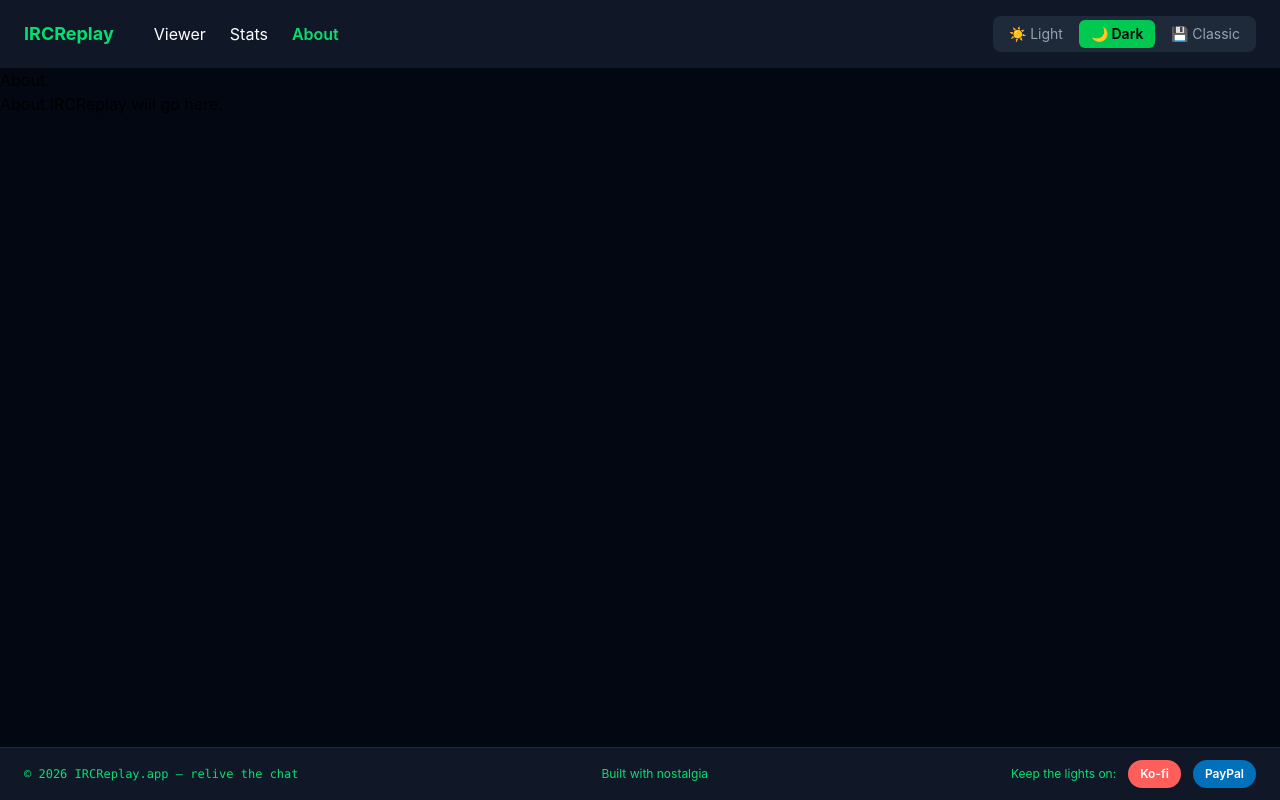
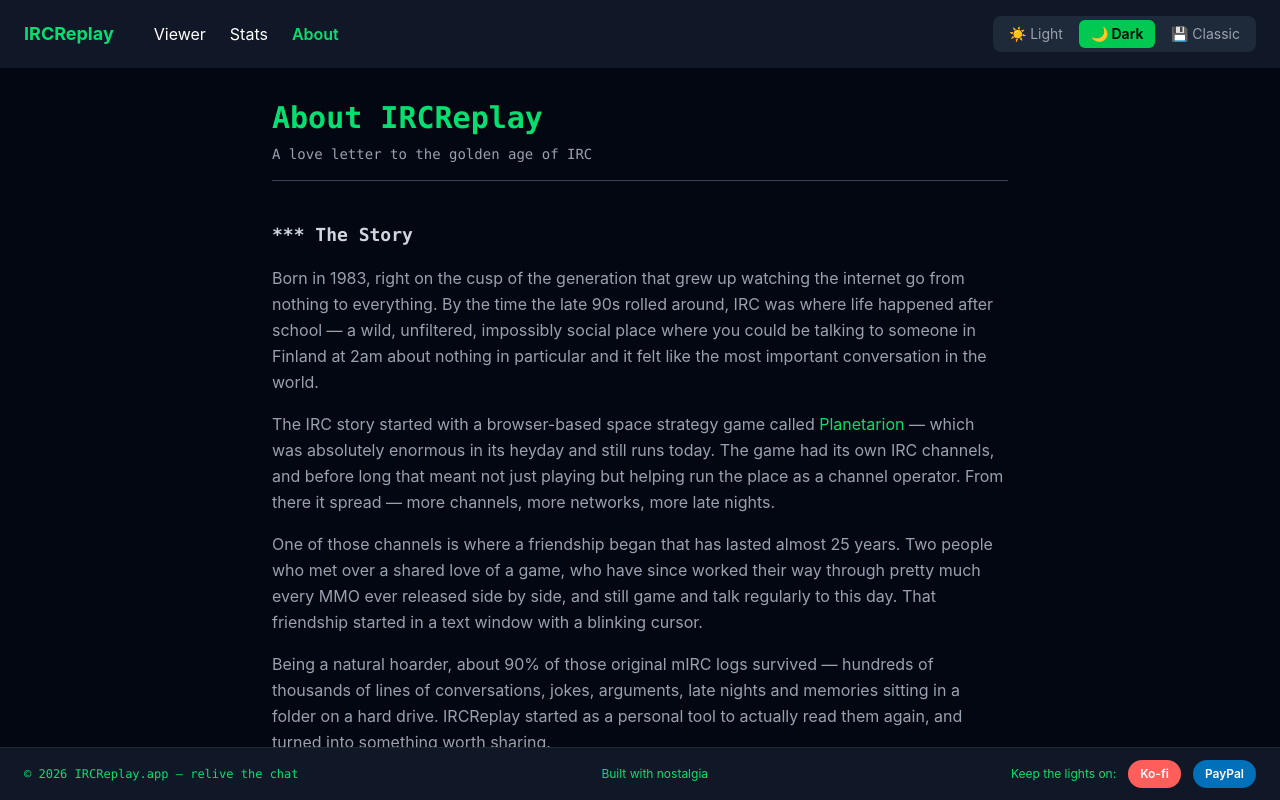
Before and after one commit to LFFPicard/ircreplay, a React (Vite) app: page /about in a window 1280 px wide. Built offline with nearby package versions, Linux system fonts and the light colour scheme.

Commit message:
About page, themes polished, drop zone fixes

```diff
--- a/src/pages/About.jsx
+++ b/src/pages/About.jsx
@@ -1,8 +1,137 @@
 function About() {
+  const features = [
+    { title: 'Upload your .log files',     desc: 'Single files or entire multi-year collections at once' },
+    { title: 'Read them like you remember',desc: 'Instant view or real-time replay with authentic mIRC styling' },
+    { title: 'Generate stats',             desc: 'Top chatters, activity charts, word frequency, URLs and more' },
+    { title: 'Export and share',           desc: 'Self-contained HTML stats pages you can send to old channel mates' },
+    { title: 'Three themes',               desc: 'Dark, Light, or the full Classic mIRC chrome experience' },
+  ]
+
   return (
-    <div>
-      <h1>About</h1>
-      <p>About IRCReplay will go here.</p>
+    <div className="h-full overflow-y-auto">
+      <div className="max-w-3xl mx-auto px-4 py-8 space-y-10">
+
+        <div className="space-y-2">
+          <h1 className="text-3xl font-bold text-green-400 font-mono">About IRCReplay</h1>
+          <p className="text-gray-400 font-mono text-sm">A love letter to the golden age of IRC</p>
+          <div className="h-px bg-gray-700 mt-4" />
+        </div>
+
+        <section className="space-y-4">
+          <h2 className="text-gray-300 font-semibold text-lg font-mono">*** The Story</h2>
+          <p className="text-gray-400 leading-relaxed">
+            Born in 1983, right on the cusp of the generation that grew up watching the internet
+            go from nothing to everything. By the time the late 90s rolled around, IRC was where
+            life happened after school &mdash; a wild, unfiltered, impossibly social place where
+            you could be talking to someone in Finland at 2am about nothing in particular and it
+            felt like the most important conversation in the world.
+          </p>
+          <p className="text-gray-400 leading-relaxed">
+            The IRC story started with a browser-based space strategy game called{' '}
+            <a href="https://www.planetarion.com" target="_blank" rel="noopener noreferrer" className="text-green-400 hover:text-green-300 transition-colors">
+              Planetarion
+            </a>
+            {' '}&mdash; which was absolutely enormous in its heyday and still runs today.
+            The game had its own IRC channels, and before long that meant not just playing
+            but helping run the place as a channel operator. From there it spread &mdash;
+            more channels, more networks, more late nights.
+          </p>
+          <p className="text-gray-400 leading-relaxed">
+            One of those channels is where a friendship began that has lasted almost 25 years.
+            Two people who met over a shared love of a game, who have since worked their way
+            through pretty much every MMO ever released side by side, and still game and talk
+            regularly to this day. That friendship started in a text window with a blinking cursor.
+          </p>
+          <p className="text-gray-400 leading-relaxed">
+            Being a natural hoarder, about 90% of those original mIRC logs survived &mdash;
+            hundreds of thousands of lines of conversations, jokes, arguments, late nights and
+            memories sitting in a folder on a hard drive. IRCReplay started as a personal tool
+            to actually read them again, and turned into something worth sharing.
+          </p>
+        </section>
+
+        <div className="flex items-center gap-3">
+          <div className="h-px flex-1 bg-gray-700" />
+          <span className="text-gray-600 font-mono text-xs">*** join #ircreplay</span>
+          <div className="h-px flex-1 bg-gray-700" />
+        </div>
+
+        <section className="space-y-4">
+          <h2 className="text-gray-300 font-semibold text-lg font-mono">*** What is IRCReplay?</h2>
+          <p className="text-gray-400 leading-relaxed">
+            IRCReplay is a browser-based log viewer and stats generator for IRC log files &mdash;
+            the spiritual successor to mIRCStats. It runs entirely in your browser on any device
+            with no installation required.
+          </p>
+          <div className="bg-gray-800 rounded-lg p-4 space-y-2">
+            {features.map((f) => (
+              <div key={f.title} className="flex gap-3 text-sm">
+                <span className="text-green-400 font-mono shrink-0">+</span>
+                <div>
+                  <span className="text-gray-300 font-semibold">{f.title}</span>
+                  <span className="text-gray-500"> &mdash; {f.desc}</span>
+                </div>
+              </div>
+            ))}
+          </div>
+          <p className="text-gray-400 leading-relaxed">
+            Everything processes entirely in your browser. Your log files never leave your
+            device &mdash; they are never uploaded to any server, stored anywhere, or seen
+            by anyone but you.
+          </p>
+        </section>
+
+        <div className="flex items-center gap-3">
+          <div className="h-px flex-1 bg-gray-700" />
+          <span className="text-gray-600 font-mono text-xs">*** topic set by LFFPicard</span>
+          <div className="h-px flex-1 bg-gray-700" />
+        </div>
+
+        <section className="space-y-4">
+          <h2 className="text-gray-300 font-semibold text-lg font-mono">*** Standing on the shoulders of giants</h2>
+          <p className="text-gray-400 leading-relaxed">
+            IRCReplay was directly inspired by{' '}
+            <a href="https://storage.googleapis.com/mircstats/index.html" target="_blank" rel="noopener noreferrer" className="text-green-400 hover:text-green-300 transition-colors">
+              mIRCStats
+            </a>
+            {' '}by Mikko &ldquo;Ave&rdquo; Auvinen &mdash; the definitive IRC stats generator
+            for the best part of two decades. If you ran a channel in the early 2000s, you almost
+            certainly used it. Development has been discontinued but Ave was kind enough to release
+            it with a full open license &mdash; a generous final gift to the community it served
+            so well for so long.
+          </p>
+        </section>
+
+        <div className="flex items-center gap-3">
+          <div className="h-px flex-1 bg-gray-700" />
+          <span className="text-gray-600 font-mono text-xs">*** Connecting...</span>
+          <div className="h-px flex-1 bg-gray-700" />
+        </div>
+
+        <section className="space-y-4">
+          <h2 className="text-gray-300 font-semibold text-lg font-mono">*** Keep the lights on</h2>
+          <p className="text-gray-400 leading-relaxed">
+            IRCReplay is free and always will be. If it brought back some good memories and you
+            feel like buying the developer a coffee, it is genuinely appreciated and goes straight
+            towards keeping the domain running and future development.
+          </p>
+          <div className="flex gap-3 flex-wrap">
+            <a href="https://ko-fi.com/baggins83" target="_blank" rel="noopener noreferrer" style={{ backgroundColor: '#FF5E5B' }} className="hover:opacity-90 text-white text-sm font-semibold px-4 py-2 rounded-lg transition-opacity">
+              Ko-fi
+            </a>
+            <a href="https://www.paypal.com/paypalme/garyt83" target="_blank" rel="noopener noreferrer" style={{ backgroundColor: '#0070BA' }} className="hover:opacity-90 text-white text-sm font-semibold px-4 py-2 rounded-lg transition-opacity">
+              PayPal
+            </a>
+          </div>
+        </section>
+
+        <div className="border-t border-gray-700 pt-6">
+          <p className="text-gray-600 font-mono text-xs text-center">
+            &copy; 2026 IRCReplay.app &mdash; Built with nostalgia somewhere in the South of England
+          </p>
+        </div>
+
+      </div>
     </div>
   )
 }
```
